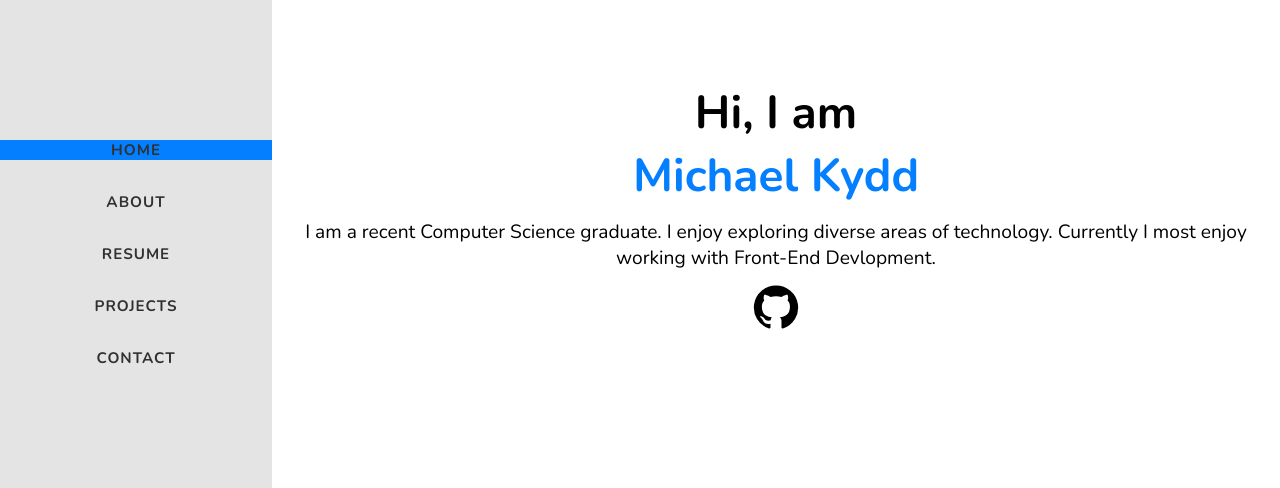
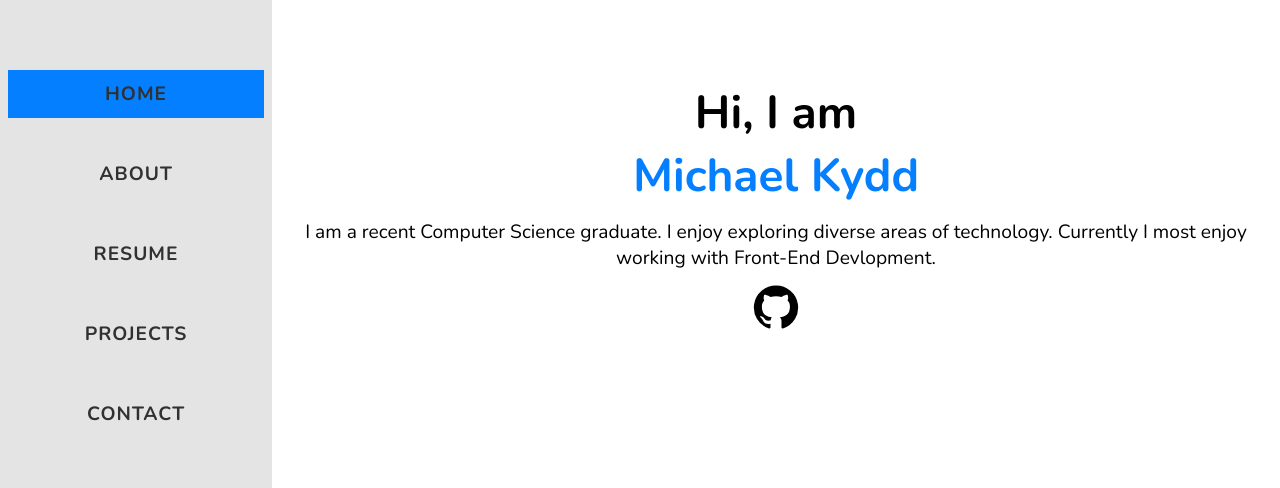
Before and after one commit to mkydd/react-portfolio, a React (Create React App) app: page / in a window 1280 px wide. Shown: the part 191-679 px from the top of the page. Built offline with nearby package versions, Linux system fonts and the light colour scheme.

Commit message:
style menu Navlink

```diff
--- a/src/styles/styles.css
+++ b/src/styles/styles.css
@@ -87,12 +87,16 @@ body {
     color: #313131;
     display: block;
     text-decoration: none;
-    text-align: center;
     text-transform: uppercase;
     margin-block: 2rem;
     font-weight: 600;
     letter-spacing: 1px;
-    font-size: 0.95rem;
+    font-size: 1.2rem;
+    min-height: 3rem;
+    margin-inline: 0.5rem;
+    display: flex;
+    justify-content: center;
+    align-items: center;
 }
 
 .menu .footer {
```
